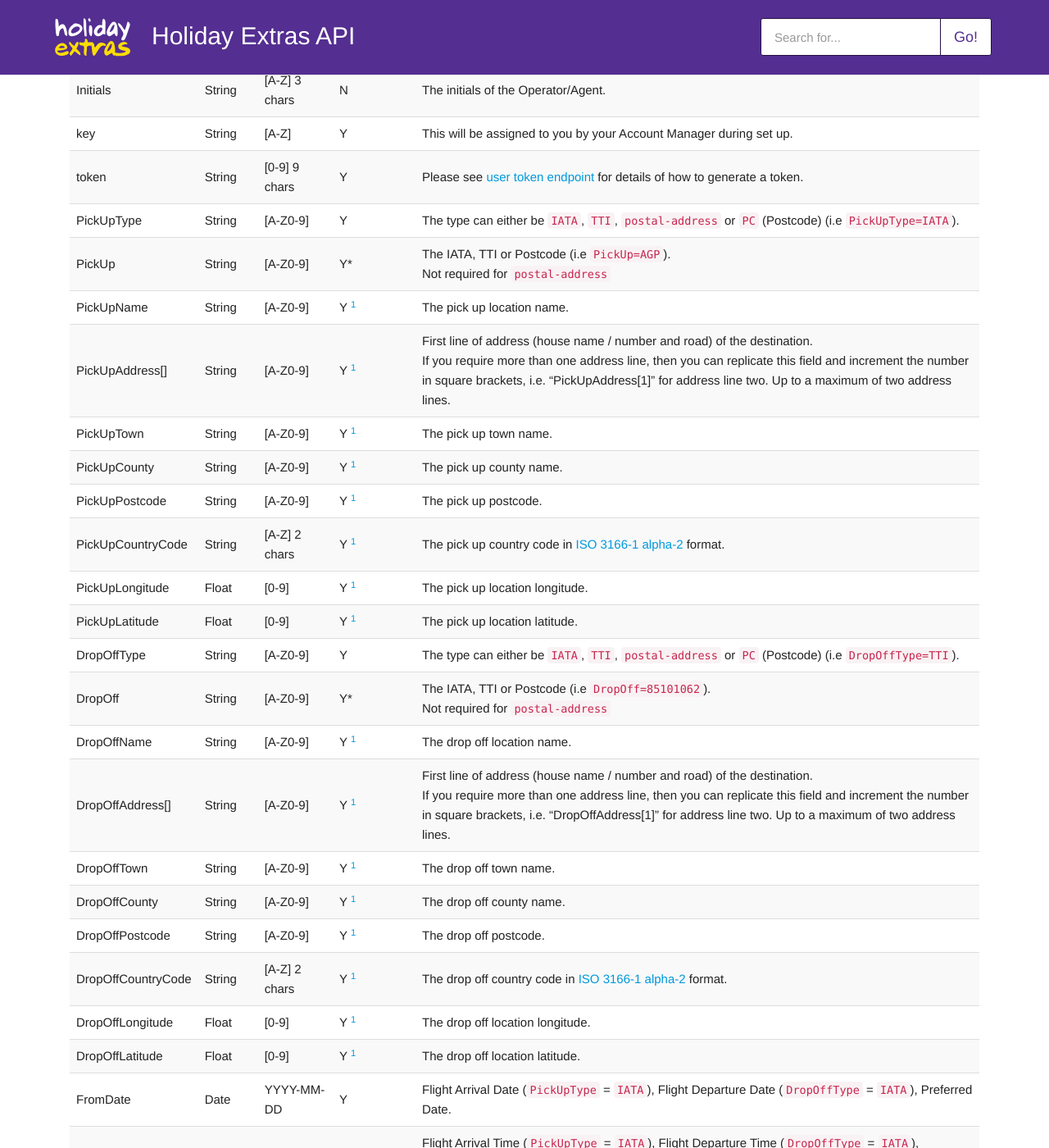
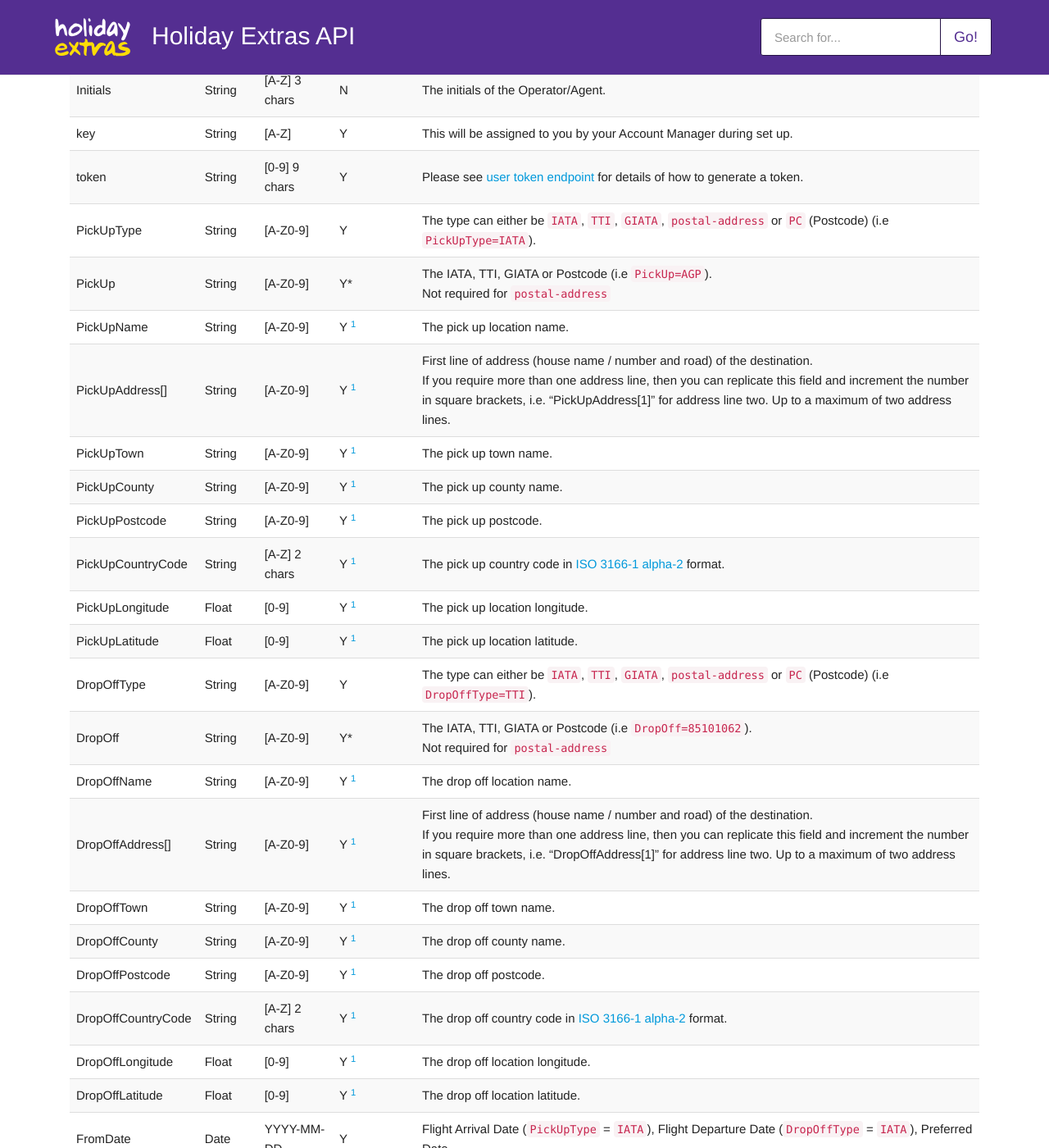
Before and after one commit to holidayextras/partner-api-docs, a Jekyll site: the page built from site/hxapi/transfers/bkg/index.md, in a window 1280 px wide and 1400 px high, scrolled down 849 px. Shown: the whole window at 82% size. Built offline with Jekyll 4.4.1, drawn with Linux system fonts in a browser that asks for light colours; some web fonts are replaced; our own code applies the rules of GitHub Pages for plain Markdown files.

Commit message:
Added `GIATA` location type yo transfers.

```diff
--- a/docs/versioning/index.html
+++ b/docs/versioning/index.html
@@ -61,6 +61,11 @@
     </tr>
   </thead>
   <tbody>
+  <tr>
+    <td>1.27.0</td>
+    <td>28th May 2025</td>
+    <td>Added `GIATA` location type yo transfers.</td>
+  </tr>
     <tr>
       <td>1.26.0</td>
       <td>25th April 2025</td>
--- a/site/hxapi/transfers/bkg/index.md
+++ b/site/hxapi/transfers/bkg/index.md
@@ -40,8 +40,8 @@
 | Initials           | String    | [A-Z] 3 chars    | N          | The initials of the Operator/Agent.                                                                                                                                                                                                                                                          |
 | key                | String    | [A-Z]            | Y          | This will be assigned to you by your Account Manager during set up.                                                                                                                                                                                                                          |
 | token              | String    | [0-9] 9 chars    | Y          | Please see [user token endpoint](/hxapi/usertoken) for details of how to generate a token.                                                                                                                                                                                                   |
-| PickUpType         | String    | [A-Z0-9]         | Y          | The type can either be `IATA`, `TTI`, `postal-address` or `PC` (Postcode) (i.e `PickUpType=IATA`).                                                                                                                                                                                           |
-| PickUp             | String    | [A-Z0-9]         | Y*         | The IATA, TTI or Postcode (i.e `PickUp=AGP`).<br />Not required for `postal-address`                                                                                                                                                                                                         |
+| PickUpType         | String    | [A-Z0-9]         | Y          | The type can either be `IATA`, `TTI`, `GIATA`, `postal-address` or `PC` (Postcode) (i.e `PickUpType=IATA`).                                                                                                                                                                                  |
+| PickUp             | String    | [A-Z0-9]         | Y*         | The IATA, TTI, GIATA or Postcode (i.e `PickUp=AGP`).<br />Not required for `postal-address`                                                                                                                                                                                                  |
 | PickUpName         | String    | [A-Z0-9]         | Y [^1]     | The pick up location name.                                                                                                                                                                                                                                                                   |
 | PickUpAddress[]    | String    | [A-Z0-9]         | Y [^1]     | First line of address (house name / number and road) of the destination.<br />If you require more than one address line, then you can replicate this field and increment the number in square brackets, i.e. "PickUpAddress[1]" for address line two. Up to a maximum of two address lines.  |
 | PickUpTown         | String    | [A-Z0-9]         | Y [^1]     | The pick up town name.                                                                                                                                                                                                                                                                       |
@@ -50,8 +50,8 @@
 | PickUpCountryCode  | String    | [A-Z] 2 chars    | Y [^1]     | The pick up country code in [ISO 3166-1 alpha-2](https://www.iso.org/iso-3166-country-codes.html) format.                                                                                                                                                                                    |
 | PickUpLongitude    | Float     | [0-9]            | Y [^1]     | The pick up location longitude.                                                                                                                                                                                                                                                              |
 | PickUpLatitude     | Float     | [0-9]            | Y [^1]     | The pick up location latitude.                                                                                                                                                                                                                                                               |
-| DropOffType        | String    | [A-Z0-9]         | Y          | The type can either be `IATA`, `TTI`, `postal-address` or `PC` (Postcode) (i.e `DropOffType=TTI`).                                                                                                                                                                                           |
-| DropOff            | String    | [A-Z0-9]         | Y*         | The IATA, TTI or Postcode (i.e `DropOff=85101062`).<br />Not required for `postal-address`                                                                                                                                                                                                   |
+| DropOffType        | String    | [A-Z0-9]         | Y          | The type can either be `IATA`, `TTI`, `GIATA`, `postal-address` or `PC` (Postcode) (i.e `DropOffType=TTI`).                                                                                                                                                                                  |
+| DropOff            | String    | [A-Z0-9]         | Y*         | The IATA, TTI, GIATA or Postcode (i.e `DropOff=85101062`).<br />Not required for `postal-address`                                                                                                                                                                                            |
 | DropOffName        | String    | [A-Z0-9]         | Y [^1]     | The drop off location name.                                                                                                                                                                                                                                                                  |
 | DropOffAddress[]   | String    | [A-Z0-9]         | Y [^1]     | First line of address (house name / number and road) of the destination.<br />If you require more than one address line, then you can replicate this field and increment the number in square brackets, i.e. "DropOffAddress[1]" for address line two. Up to a maximum of two address lines. |
 | DropOffTown        | String    | [A-Z0-9]         | Y [^1]     | The drop off town name.                                                                                                                                                                                                                                                                      |
```
Also changed, not shown: site/_changelog.md (+1 -0 lines), site/hxapi/transfers/av/index.md (+4 -4 lines).
